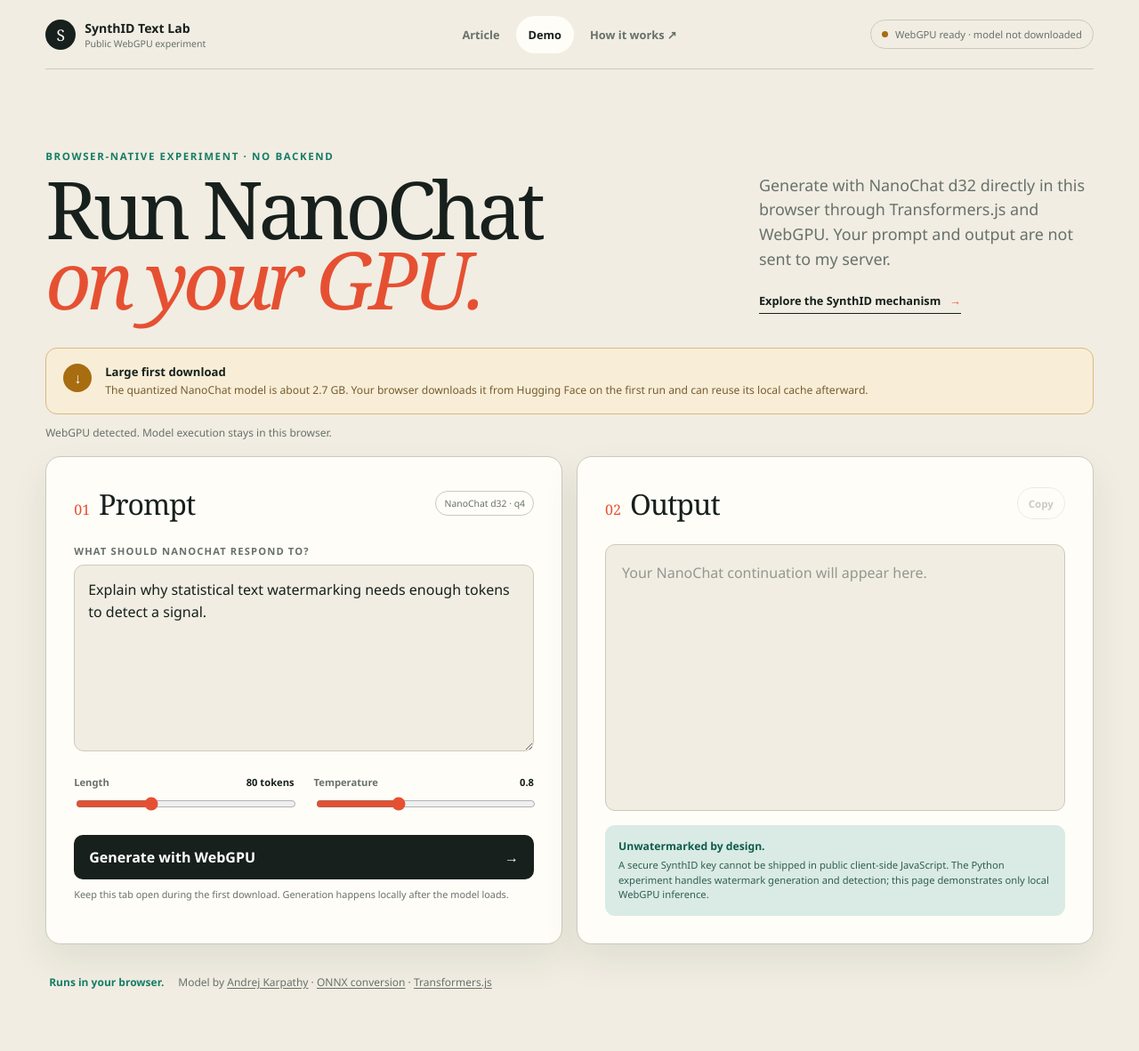
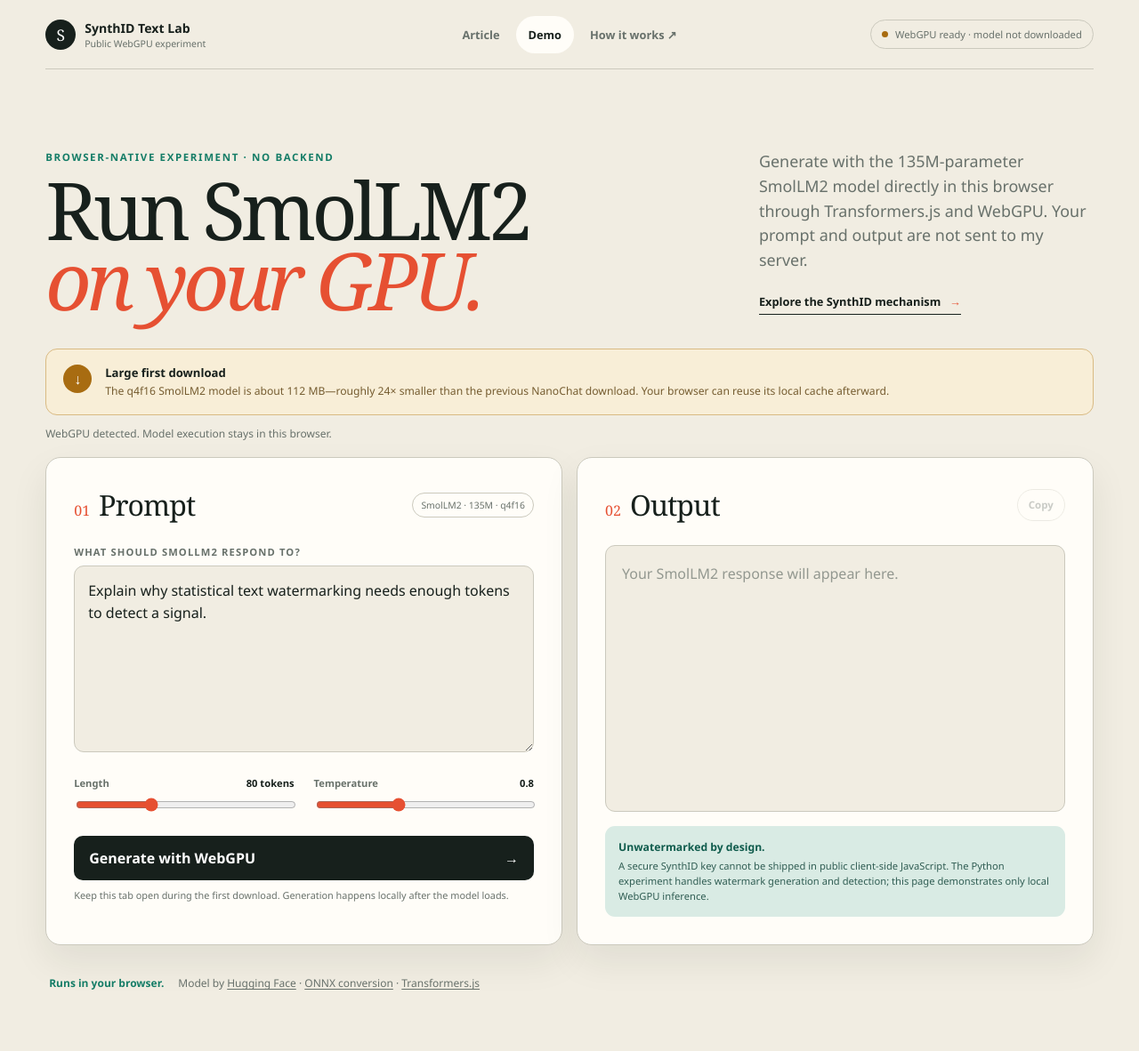
Before and after one commit to duclvq/duclvq.github.io, a Jekyll site: the page lab/synthid-text-watermarking-with-gpt2/demo/index.html, which Jekyll copies as it is, in a window 1280 px wide. Shown: the whole page at 89% size. Built offline with Jekyll 4.4.1, drawn with Linux system fonts in a browser that asks for light colours.

Commit message:
perf: switch WebGPU demo to SmolLM2 135M

```diff
--- a/assets/demos/synthid-text/app.js
+++ b/assets/demos/synthid-text/app.js
@@ -31,7 +31,7 @@
   generateBtn.querySelector("span:first-child").textContent = busy ? "Working locally…" : "Generate with WebGPU";
 }
 
-function clearOutput(message = "Your NanoChat continuation will appear here.") {
+function clearOutput(message = "Your SmolLM2 response will appear here.") {
   lastContinuation = "";
   output.textContent = message;
   output.classList.add("empty");
@@ -39,12 +39,12 @@
 }
 
 function progressLabel(progress) {
-  if (!progress || typeof progress !== "object") return "Downloading NanoChat d32…";
+  if (!progress || typeof progress !== "object") return "Downloading SmolLM2 135M…";
   if (progress.status === "progress" && Number.isFinite(progress.progress)) {
     return `Downloading ${progress.file ?? "model file"} · ${Math.round(progress.progress)}%`;
   }
   if (progress.file) return `Loading ${progress.file}…`;
-  return "Preparing NanoChat d32 on WebGPU…";
+  return "Preparing SmolLM2 135M on WebGPU…";
 }
 
 function rejectPending(error) {
@@ -122,7 +122,7 @@
     output.textContent = result.continuation;
     output.classList.remove("empty");
     copyBtn.disabled = false;
-    setStatus("NanoChat d32 · running locally on WebGPU", "loaded");
+    setStatus("SmolLM2 135M · running locally on WebGPU", "loaded");
   } catch (error) {
     clearOutput("Generation did not complete. Check browser compatibility and try again.");
     setStatus("Generation failed", "error");
--- a/assets/demos/synthid-text/webgpu-runtime.mjs
+++ b/assets/demos/synthid-text/webgpu-runtime.mjs
@@ -1,4 +1,4 @@
-export const BROWSER_MODEL_ID = "onnx-community/nanochat-d32-ONNX";
+export const BROWSER_MODEL_ID = "onnx-community/SmolLM2-135M-Instruct-ONNX-GQA";
 
 export function hasWebGPU(scope = globalThis) {
   return Boolean(scope?.navigator?.gpu);
@@ -31,12 +31,12 @@
     const content = assistantMessages.at(-1)?.content;
     if (content === undefined) return "";
     if (typeof content !== "string") {
-      throw new Error("NanoChat returned an unexpected assistant message.");
+      throw new Error("The browser model returned an unexpected assistant message.");
     }
     return content;
   }
   if (typeof generatedText !== "string") {
-    throw new Error("NanoChat returned an unexpected generated_text value.");
+    throw new Error("The browser model returned an unexpected generated_text value.");
   }
   return generatedText;
 }
--- a/lab/synthid-text-watermarking-with-gpt2/demo/index.html
+++ b/lab/synthid-text-watermarking-with-gpt2/demo/index.html
@@ -4,9 +4,9 @@
   <meta charset="utf-8">
   <meta name="viewport" content="width=device-width, initial-scale=1">
   <link rel="icon" href="/assets/favicon.svg" type="image/svg+xml">
-  <meta name="description" content="Run NanoChat d32 locally in your browser with Transformers.js and WebGPU.">
+  <meta name="description" content="Run SmolLM2 135M locally in your browser with Transformers.js and WebGPU.">
   <meta name="theme-color" content="#f1ede2">
-  <title>NanoChat WebGPU · SynthID Text Lab</title>
+  <title>SmolLM2 WebGPU · SynthID Text Lab</title>
   <link rel="stylesheet" href="/assets/demos/synthid-text/app.css">
 </head>
 <body>
@@ -31,10 +31,10 @@
       <section class="intro">
         <div>
           <div class="eyebrow">Browser-native experiment · no backend</div>
-          <h1>Run NanoChat<br><em>on your GPU.</em></h1>
+          <h1>Run SmolLM2<br><em>on your GPU.</em></h1>
         </div>
         <div class="intro-copy">
-          <p>Generate with NanoChat d32 directly in this browser through Transformers.js and WebGPU. Your prompt and output are not sent to my server.</p>
+          <p>Generate with the 135M-parameter SmolLM2 model directly in this browser through Transformers.js and WebGPU. Your prompt and output are not sent to my server.</p>
           <a class="learn-link" href="/lab/synthid-text-watermarking-with-gpt2/how-it-works/" target="_blank">Explore the SynthID mechanism <span>→</span></a>
         </div>
       </section>
@@ -43,21 +43,21 @@
         <div class="notice-icon" aria-hidden="true">↓</div>
         <div>
           <strong>Large first download</strong>
-          <p>The quantized NanoChat model is about 2.7 GB. Your browser downloads it from Hugging Face on the first run and can reuse its local cache afterward.</p>
+          <p>The q4f16 SmolLM2 model is about 112 MB—roughly 24× smaller than the previous NanoChat download. Your browser can reuse its local cache afterward.</p>
         </div>
       </aside>
 
       <p class="compatibility" id="compatibility" role="status">Checking this browser for WebGPU support…</p>
 
-      <section class="workspace" aria-label="NanoChat WebGPU generator">
+      <section class="workspace" aria-label="SmolLM2 WebGPU generator">
         <article class="panel generator-panel">
           <div class="panel-head">
             <div><span class="panel-number">01</span><h2>Prompt</h2></div>
-            <span class="method-tag">NanoChat d32 · q4</span>
+            <span class="method-tag">SmolLM2 · 135M · q4f16</span>
           </div>
 
-          <label class="field-label" for="prompt">What should NanoChat respond to?</label>
-          <textarea id="prompt" rows="7" placeholder="Ask NanoChat something…">Explain why statistical text watermarking needs enough tokens to detect a signal.</textarea>
+          <label class="field-label" for="prompt">What should SmolLM2 respond to?</label>
+          <textarea id="prompt" rows="7" placeholder="Ask SmolLM2 something…">Explain why statistical text watermarking needs enough tokens to detect a signal.</textarea>
 
           <div class="settings-grid">
             <label>
@@ -81,7 +81,7 @@
             <div><span class="panel-number">02</span><h2>Output</h2></div>
             <button class="quiet-btn" id="copyBtn" type="button" disabled>Copy</button>
           </div>
-          <div class="output empty" id="generatedOutput" tabindex="0">Your NanoChat continuation will appear here.</div>
+          <div class="output empty" id="generatedOutput" tabindex="0">Your SmolLM2 response will appear here.</div>
           <div class="privacy-note">
             <strong>Unwatermarked by design.</strong>
             <p>A secure SynthID key cannot be shipped in public client-side JavaScript. The Python experiment handles watermark generation and detection; this page demonstrates only local WebGPU inference.</p>
@@ -91,7 +91,7 @@
 
       <aside class="credits">
         <strong>Runs in your browser.</strong>
-        <span>Model by <a href="https://github.com/karpathy/nanochat" target="_blank" rel="noreferrer">Andrej Karpathy</a> · <a href="https://huggingface.co/onnx-community/nanochat-d32-ONNX" target="_blank" rel="noreferrer">ONNX conversion</a> · <a href="https://github.com/huggingface/transformers.js" target="_blank" rel="noreferrer">Transformers.js</a></span>
+        <span>Model by <a href="https://huggingface.co/HuggingFaceTB/SmolLM2-135M-Instruct" target="_blank" rel="noreferrer">Hugging Face</a> · <a href="https://huggingface.co/onnx-community/SmolLM2-135M-Instruct-ONNX-GQA" target="_blank" rel="noreferrer">ONNX conversion</a> · <a href="https://github.com/huggingface/transformers.js" target="_blank" rel="noreferrer">Transformers.js</a></span>
       </aside>
     </main>
   </div>
```
Also changed, not shown: _posts/2026-09-09-synthid-text-watermarking-with-gpt2.md (+10 -6 lines), assets/demos/synthid-text/webgpu-worker.js (+6 -6 lines), tests/test_site.py (+6 -0 lines).
